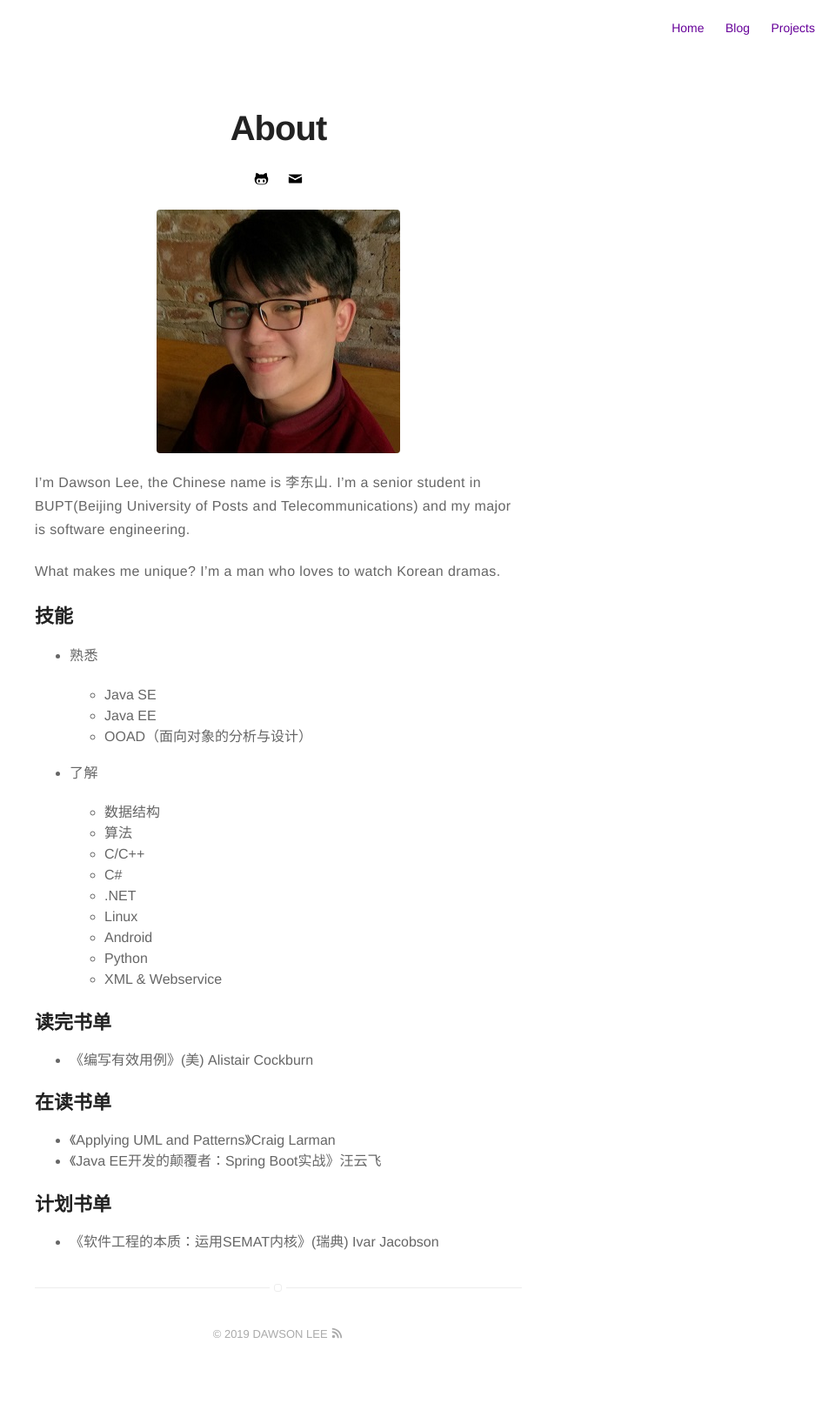
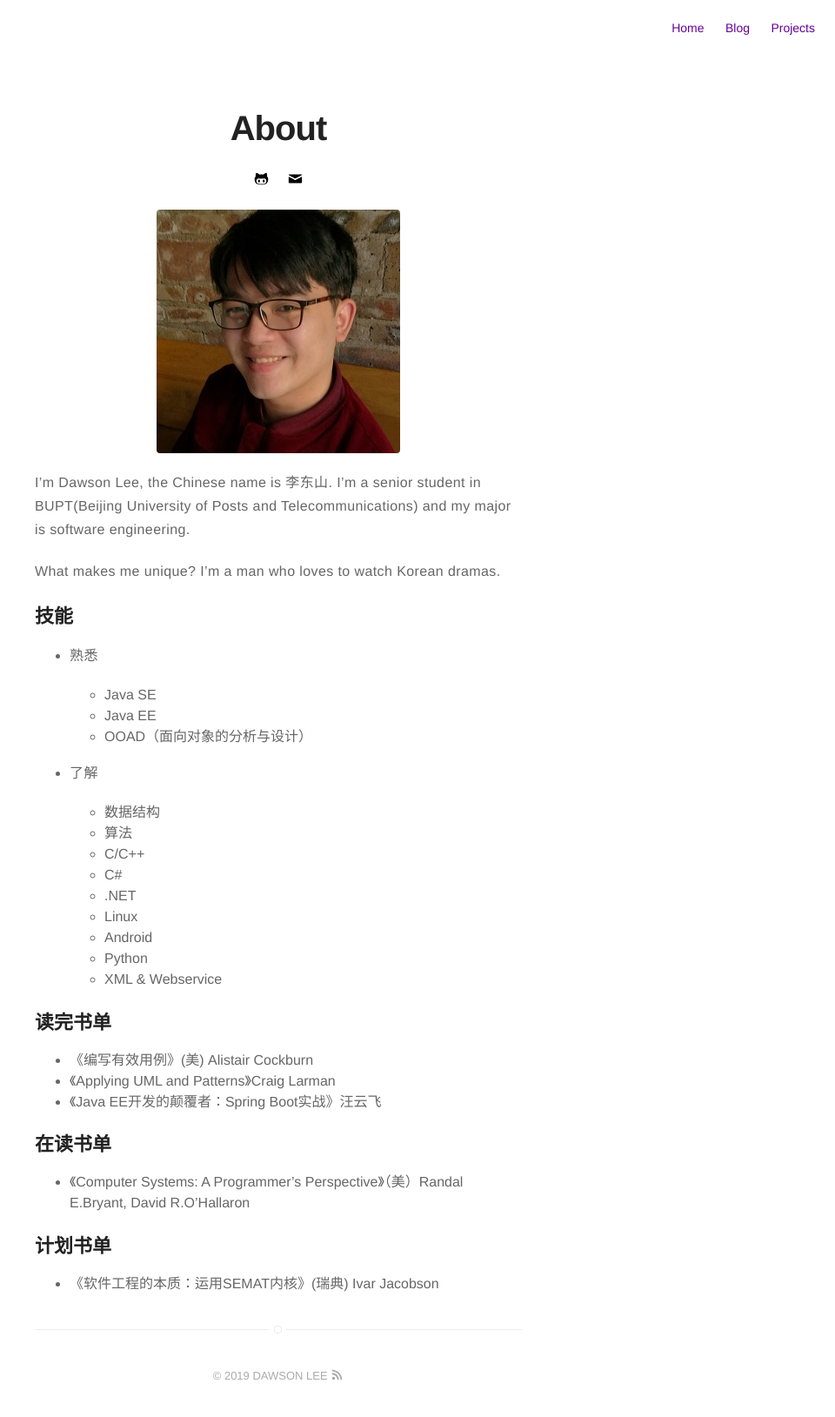
Before and after one commit to dawsonlee1790/dawsonlee1790.github.io, a Jekyll site: the page built from about.md, in a window 1280 px wide. Shown: the whole page at 87% size, without its empty margins (320-1280 px from the left). Built offline with Jekyll 4.4.1, drawn with Linux system fonts in a browser that asks for light colours; before the commit the page ends 1581 px from its top, so only the background shows below that.

Commit message:
修改书单

```diff
--- a/about.md
+++ b/about.md
@@ -36,11 +36,13 @@ What makes me unique? I'm a man who loves to watch Korean dramas.
 ## 读完书单
 
 * 《编写有效用例》(美) Alistair Cockburn
+* 《Applying UML and Patterns》Craig Larman
+* 《Java EE开发的颠覆者：Spring Boot实战》汪云飞
 
 ## 在读书单
 
-* 《Applying UML and Patterns》Craig Larman
-* 《Java EE开发的颠覆者：Spring Boot实战》汪云飞
+* 《Computer Systems: A Programmer's Perspective》（美）Randal E.Bryant, David R.O'Hallaron
+
 
 ## 计划书单
 
```
